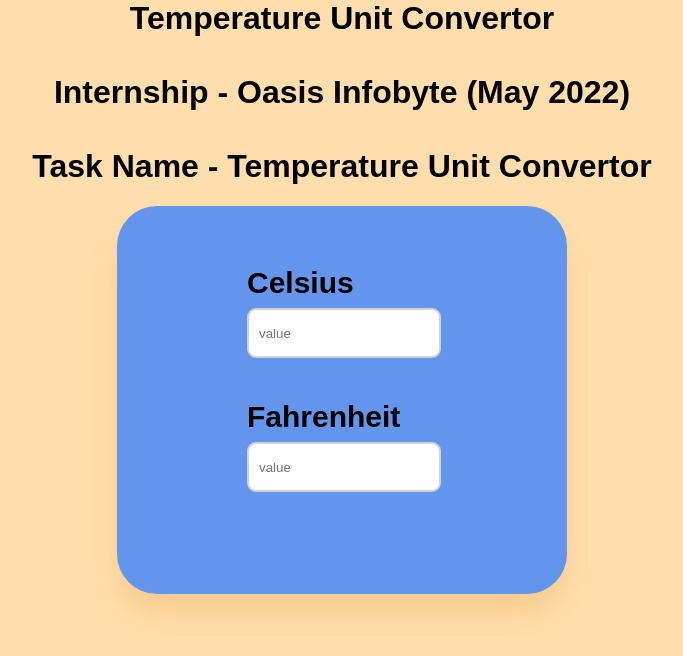
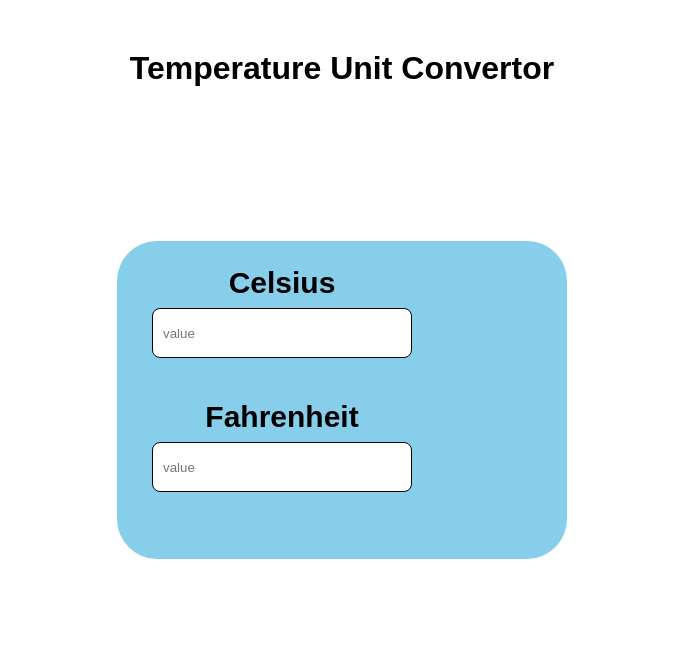
Before and after one commit to YuvrajMore/Temperature-Conversion-Using-JS-and-HTML, a plain HTML site: page index.html in a window 1280 px wide. Shown: the whole page, without its empty margins (298-981 px from the left). Drawn offline with Linux system fonts and the light colour scheme.

Commit message:
Style Changes

```diff
--- a/index.html
+++ b/index.html
@@ -9,8 +9,6 @@
 </head>
 <body>
     <h1 text align="center">Temperature Unit Convertor<BR><BR>
-   Internship - Oasis Infobyte (May 2022)<BR><BR>
-    Task Name - Temperature Unit Convertor<BR><BR></h1>
     <div class="container">
         <div class="input_box">
             <label for="celsius" color="white">Celsius</label>
--- a/style.css
+++ b/style.css
@@ -6,24 +6,26 @@
     font-family: 'Pattaya', sans-serif;
 }
 body {
-    background-color: #ffdead;
+    background-color: white;
     background-size: cover;
+}
+h1{
+	padding:50px;
 }
 .container {
     width: 450px;
-    background-color: #6495ed;
-    padding: 60px 35px;
+    background-color: skyblue;
+    padding: 25px 25px;
     position: absolute;
     transform: translate(-50%, -50%);
     left: 50%;
     top: 50%;
-    box-shadow: 0 20px 25px rgba(226, 156, 63, 0.25);
     border-radius: 40px;
     font-size: 20px;
 }
 .input_box {
-    width: 51%;
-    margin-left: 95px;
+    width: 65%;
+    margin-left: 10px;
     margin-bottom: 42px;
 }
 label {
@@ -35,13 +37,13 @@ label {
 input {
     width: 100%;
     height: 50px;
-    border-radius: 9px;
-    border: 2px solid #d2d2d2;
+    border-radius: 8px;
+    border: 1px solid black;
     outline: none;
     margin-top: 8px;
     padding: 0 10px;
 }
 input:focus {
     border: 2px dashed  black;
-    background-color:  #dea4ab;
+    background-color: lightgrey;
 }
```
